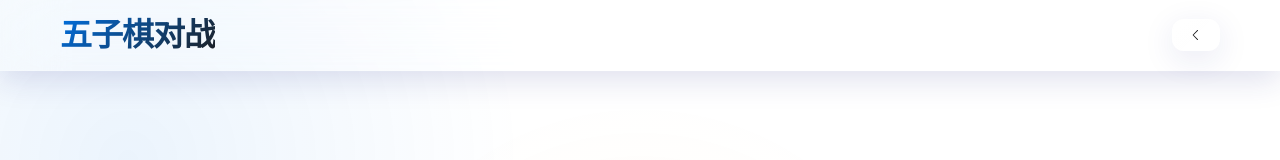
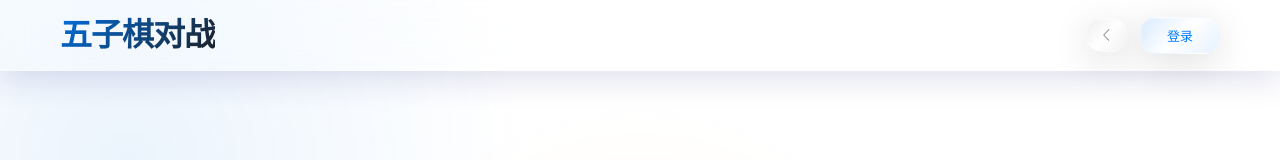
Before and after one commit to zhongyuhong123/Gobang, a Vue app in the folder frontend/: page / in a window 1280 px wide. Shown: the top 160 px of the page. Built offline with nearby package versions, Linux system fonts and the light colour scheme.

Commit message:
feat(导航栏): 重构游戏导航栏并添加液态按钮效果

```diff
--- a/frontend/src/components/GameNavbar.vue
+++ b/frontend/src/components/GameNavbar.vue
@@ -1,25 +1,32 @@
 <template>
   <nav class="navbar">
     <div class="nav-container">
-      <!-- Logo和标题 -->
       <div class="nav-logo">
         <h1>{{ title }}</h1>
       </div>
 
-      <!-- 导航按钮区域 -->
       <div class="nav-actions">
-        <!-- 仅在非首页显示返回按钮 -->
         <button
-          class="back-btn"
+          v-if="showBackButton"
+          class="liquid-btn back-btn"
           @click="$router.push('/')"
           aria-label="返回首页">
           <el-icon class="back-icon"><ArrowLeft /></el-icon>
         </button>
 
-        <!-- 登录/注册按钮（根据登录状态显示） -->
-        <template>
-          <el-button type="primary" to="/login" class="login-link">登录</el-button>
-          <el-button type="primary" to="/register" class="register-link">注册</el-button>
+        <template v-if="!isLogin || forceShowAuthBtns">
+          <button @click="$router.push('/login')" class="liquid-btn login-btn">
+            <span class="btn-text">登录</span>
+          </button>
+        </template>
+
+        <template v-else-if="isLogin && !forceShowAuthBtns">
+          <button @click="$router.push('/game')" class="liquid-btn enter-game-btn">
+            <span class="btn-text">进入游戏</span>
+          </button>
+          <button @click="handleLogout" class="liquid-btn logout-btn">
+            <span class="btn-text">退出登录</span>
+          </button>
         </template>
       </div>
     </div>
@@ -28,26 +35,25 @@
 
 <script setup>
 import { ref, onMounted } from 'vue'
+import { useRouter } from 'vue-router'
+import { ElMessage } from 'element-plus'
 import { ArrowLeft } from '@element-plus/icons-vue'
 
-// 定义组件属性
+const router = useRouter()
+
 defineProps({
-  // 导航栏标题，默认"五子棋对战"
   title: {
     type: String,
     default: '五子棋对战'
   },
-  // 是否显示返回按钮
   showBackButton: {
     type: Boolean,
     default: true
   },
-  // 是否显示"已有账号"提示
   showLoginHint: {
     type: Boolean,
     default: false
   },
-  // 是否强制显示登录/注册按钮（即使已登录）
   forceShowAuthBtns: {
     type: Boolean,
     default: false
@@ -56,21 +62,26 @@ defineProps({
 
 const isLogin = ref(false)
 
-// 检查用户登录状态
 const checkLoginStatus = () => {
   const token = localStorage.getItem('token')
   isLogin.value = !!token
 }
 
+const handleLogout = () => {
+  localStorage.removeItem('token')
+  localStorage.removeItem('userInfo')
+  isLogin.value = false
+  ElMessage.success('退出登录成功')
+  router.push('/')
+}
+
 onMounted(() => {
-  // 组件挂载时检查登录状态
   checkLoginStatus()
 })
 </script>
 
 <style scoped>
 .navbar {
-  /* 增强液态玻璃效果 */
   background: rgba(255, 255, 255, 0.15);
   backdrop-filter: blur(30px);
   -webkit-backdrop-filter: blur(30px);
@@ -79,10 +90,9 @@ onMounted(() => {
   top: 0;
   left: 0;
   right: 0;
-  z-index: 10000; /* 确保在最上层 */
+  z-index: 10000;
   box-shadow: 0 8px 32px 0 rgba(31, 38, 135, 0.15);
   transition: all 0.3s ease;
-  will-change: transform, opacity;
 }
 
 .nav-container {
@@ -107,6 +117,9 @@ onMounted(() => {
   -webkit-background-clip: text;
   -webkit-text-fill-color: transparent;
   background-clip: text;
+  user-select: none;
+  outline: none;
+  -webkit-user-select: none;
 }
 
 .nav-logo h1:hover {
@@ -117,165 +130,197 @@ onMounted(() => {
 .nav-actions {
   display: flex;
   align-items: center;
-  gap: 16px;
+  gap: 12px;
+}
+
+.liquid-btn {
+  position: relative;
+  border: none;
+  padding: 8px 16px;
+  border-radius: 16px;
+  font-size: 13px;
+  font-weight: 500;
+  cursor: pointer;
+  overflow: hidden;
+  transition: all 0.4s cubic-bezier(0.23, 1, 0.32, 1);
+  backdrop-filter: blur(20px);
+  -webkit-backdrop-filter: blur(20px);
+  background: rgba(255, 255, 255, 0.1);
+  border: 1px solid rgba(255, 255, 255, 0.2);
+  box-shadow:
+    0 6px 24px rgba(0, 0, 0, 0.1),
+    inset 0 1px 0 rgba(255, 255, 255, 0.3),
+    inset 0 -1px 0 rgba(255, 255, 255, 0.1);
+  min-width: 80px;
+  text-align: center;
+  user-select: none;
+  outline: none;
+  -webkit-user-select: none;
+}
+
+.btn-text {
+  position: relative;
+  display: block;
+  transition: all 0.3s ease;
+  z-index: 2;
+}
+
+
+
+.login-btn {
+  color: #007AFF;
+  background: linear-gradient(135deg,
+    rgba(0, 122, 255, 0.15) 0%,
+    rgba(255, 255, 255, 0.05) 50%,
+    rgba(0, 122, 255, 0.1) 100%);
+}
+
+.login-btn:hover {
+  transform: translateY(-1px) scale(1.01);
+  box-shadow:
+    0 8px 28px rgba(0, 122, 255, 0.15),
+    inset 0 1px 0 rgba(255, 255, 255, 0.4),
+    inset 0 -1px 0 rgba(255, 255, 255, 0.2);
+  background: linear-gradient(135deg,
+    rgba(0, 122, 255, 0.2) 0%,
+    rgba(255, 255, 255, 0.1) 50%,
+    rgba(0, 122, 255, 0.15) 100%);
+}
+
+.login-btn:active {
+  transform: translateY(0) scale(0.98);
+}
+
+.enter-game-btn {
+  color: #34C759;
+  background: linear-gradient(135deg,
+    rgba(52, 199, 89, 0.15) 0%,
+    rgba(255, 255, 255, 0.05) 50%,
+    rgba(52, 199, 89, 0.1) 100%);
+}
+
+.enter-game-btn:hover {
+  transform: translateY(-1px) scale(1.01);
+  box-shadow:
+    0 8px 28px rgba(52, 199, 89, 0.15),
+    inset 0 1px 0 rgba(255, 255, 255, 0.4),
+    inset 0 -1px 0 rgba(255, 255, 255, 0.2);
+  background: linear-gradient(135deg,
+    rgba(52, 199, 89, 0.2) 0%,
+    rgba(255, 255, 255, 0.1) 50%,
+    rgba(52, 199, 89, 0.15) 100%);
+}
+
+.enter-game-btn:active {
+  transform: translateY(0) scale(0.98);
+}
+
+.logout-btn {
+  color: #FF3B30;
+  background: linear-gradient(135deg,
+    rgba(255, 59, 48, 0.15) 0%,
+    rgba(255, 255, 255, 0.05) 50%,
+    rgba(255, 59, 48, 0.1) 100%);
+}
+
+.logout-btn:hover {
+  transform: translateY(-1px) scale(1.01);
+  box-shadow:
+    0 8px 28px rgba(255, 59, 48, 0.15),
+    inset 0 1px 0 rgba(255, 255, 255, 0.4),
+    inset 0 -1px 0 rgba(255, 255, 255, 0.2);
+  background: linear-gradient(135deg,
+    rgba(255, 59, 48, 0.2) 0%,
+    rgba(255, 255, 255, 0.1) 50%,
+    rgba(255, 59, 48, 0.15) 100%);
+}
+
+.logout-btn:active {
+  transform: translateY(0) scale(0.98);
 }
 
 .back-btn {
-  /* 液态玻璃效果 */
-  background: rgba(255, 255, 255, 0.25);
-  backdrop-filter: blur(20px);
-  -webkit-backdrop-filter: blur(20px);
-  border: 1px solid rgba(255, 255, 255, 0.25);
-  color: var(--text-primary);
-  padding: 8px 16px;
-  border-radius: 12px;
-  cursor: pointer;
-  font-size: 14px;
-  font-weight: 500;
-  transition: all 0.3s ease;
+  color: #8E8E93;
+  background: linear-gradient(135deg,
+    rgba(142, 142, 147, 0.15) 0%,
+    rgba(255, 255, 255, 0.05) 50%,
+    rgba(142, 142, 147, 0.1) 100%);
+  padding: 8px 12px;
+  min-width: auto;
   display: flex;
   align-items: center;
-  gap: 6px;
-  box-shadow: 0 8px 32px rgba(31, 38, 135, 0.1);
-  position: relative;
-  overflow: hidden;
+  justify-content: center;
+  -webkit-user-select: none;
 }
 
-.back-btn::before {
+.back-btn:hover {
+  transform: translateY(-1px) scale(1.01);
+  box-shadow:
+    0 8px 28px rgba(142, 142, 147, 0.15),
+    inset 0 1px 0 rgba(255, 255, 255, 0.4),
+    inset 0 -1px 0 rgba(255, 255, 255, 0.2);
+  background: linear-gradient(135deg,
+    rgba(142, 142, 147, 0.2) 0%,
+    rgba(255, 255, 255, 0.1) 50%,
+    rgba(142, 142, 147, 0.15) 100%);
+  color: #007AFF;
+}
+
+.back-btn:active {
+  transform: translateY(0) scale(0.98);
+}
+
+.back-icon {
+  font-size: 16px;
+  transition: transform 0.3s ease;
+  user-select: none;
+  -webkit-user-select: none;
+}
+
+.back-btn:hover .back-icon {
+  transform: translateX(-2px);
+}
+
+.liquid-btn::before {
   content: '';
   position: absolute;
   top: 0;
-  left: 0;
-  right: 0;
-  bottom: 0;
-  background: linear-gradient(135deg, rgba(255, 255, 255, 0.3) 0%, transparent 50%);
-  pointer-events: none;
+  left: -100%;
+  width: 100%;
+  height: 100%;
+  background: linear-gradient(90deg,
+    transparent,
+    rgba(255, 255, 255, 0.2),
+    transparent);
+  transition: left 0.6s ease;
 }
 
-.back-btn:hover {
-  background: rgba(255, 255, 255, 0.35);
-  border-color: rgba(255, 255, 255, 0.35);
-  color: var(--primary-color);
-  transform: translateX(-2px);
-  box-shadow: 0 10px 40px rgba(31, 38, 135, 0.15);
+.liquid-btn:hover::before {
+  left: 100%;
 }
 
-.enter-game-btn {
-  /* 优化的液态玻璃效果渐变按钮 */
-  background: linear-gradient(135deg, rgba(0, 113, 227, 0.9), rgba(0, 136, 255, 0.9));
-  backdrop-filter: blur(25px);
-  -webkit-backdrop-filter: blur(25px);
-  /* 清晰的白色边框 */
-  border: 1px solid rgba(255, 255, 255, 0.4);
-  color: white;
-  padding: 12px 28px;
-  border-radius: 16px;
-  cursor: pointer;
-  font-size: 16px;
-  font-weight: 700;
-  transition: all 0.3s cubic-bezier(0.4, 0, 0.2, 1);
-  /* 增强的阴影效果 */
-  box-shadow: 0 8px 32px rgba(0, 113, 227, 0.35), 0 2px 8px rgba(0, 0, 0, 0.1);
-  text-transform: uppercase;
-  letter-spacing: 0.05em;
-  position: relative;
-  overflow: hidden;
+@keyframes subtle-pulse {
+  0% {
+    box-shadow: 0 8px 32px rgba(0, 0, 0, 0.1), inset 0 1px 0 rgba(255, 255, 255, 0.3);
+  }
+  50% {
+    box-shadow: 0 8px 40px rgba(0, 0, 0, 0.15), inset 0 1px 0 rgba(255, 255, 255, 0.4);
+  }
+  100% {
+    box-shadow: 0 8px 32px rgba(0, 0, 0, 0.1), inset 0 1px 0 rgba(255, 255, 255, 0.3);
+  }
 }
 
-.enter-game-btn::before {
-  content: '';
-  position: absolute;
-  top: 0;
-  left: 0;
-  right: 0;
-  bottom: 0;
-  background: linear-gradient(135deg, rgba(255, 255, 255, 0.3) 0%, transparent 50%);
-  pointer-events: none;
+.liquid-btn {
+  animation: subtle-pulse 4s ease-in-out infinite;
 }
 
-.enter-game-btn:hover {
-  transform: translateY(-2px);
-  box-shadow: 0 12px 40px rgba(0, 113, 227, 0.35);
-  background: linear-gradient(135deg, rgba(0, 136, 255, 0.9), rgba(0, 159, 255, 0.9));
-  border-color: rgba(255, 255, 255, 0.35);
+.liquid-btn:hover {
+  animation: none;
 }
 
-.enter-game-btn:active {
-  transform: translateY(0);
-}
 
-.login-link, .register-link {
-  text-decoration: none;
-  font-size: 14px;
-  font-weight: 600;
-  padding: 10px 20px;
-  border-radius: 14px;
-  transition: all 0.3s cubic-bezier(0.4, 0, 0.2, 1);
-  display: inline-flex;
-  align-items: center;
-  justify-content: center;
-  min-width: 90px;
-  text-transform: uppercase;
-  letter-spacing: 0.05em;
-  backdrop-filter: blur(20px);
-  -webkit-backdrop-filter: blur(20px);
-  position: relative;
-  overflow: hidden;
-  box-shadow: 0 8px 32px rgba(31, 38, 135, 0.1);
-}
 
-.login-link {
-  color: var(--primary-color);
-  border: 1px solid rgba(255, 255, 255, 0.25);
-  background: rgba(255, 255, 255, 0.25);
-}
-
-.login-link::before,
-.register-link::before {
-  content: '';
-  position: absolute;
-  top: 0;
-  left: 0;
-  right: 0;
-  bottom: 0;
-  background: linear-gradient(135deg, rgba(255, 255, 255, 0.3) 0%, transparent 50%);
-  pointer-events: none;
-}
-
-.login-link:hover {
-  background: rgba(0, 113, 227, 0.9);
-  color: white;
-  transform: translateY(-2px);
-  box-shadow: 0 12px 40px rgba(0, 113, 227, 0.25);
-  border-color: rgba(255, 255, 255, 0.35);
-}
-
-.register-link {
-  background: rgba(0, 113, 227, 0.8);
-  color: white;
-  border: 1px solid rgba(255, 255, 255, 0.25);
-}
-
-.register-link:hover {
-  background: rgba(0, 136, 255, 0.9);
-  border-color: rgba(255, 255, 255, 0.35);
-  transform: translateY(-2px);
-  box-shadow: 0 12px 40px rgba(0, 113, 227, 0.35);
-}
-
-.login-hint {
-  color: var(--text-secondary);
-  text-decoration: none;
-  font-size: 14px;
-  transition: all var(--transition-fast);
-}
-
-.login-hint:hover {
-  color: var(--primary-color);
-  text-decoration: underline;
-}
-
-/* 响应式设计 */
 @media (max-width: 768px) {
   .nav-container {
     padding: 0 10px;
@@ -286,16 +331,23 @@ onMounted(() => {
   }
 
   .nav-actions {
-    gap: 10px;
+    gap: 8px;
   }
 
-  .enter-game-btn,
-  .login-link,
-  .register-link,
+  .liquid-btn {
+    padding: 6px 12px;
+  font-size: 12px;
+  min-width: 70px;
+  -webkit-user-select: none;
+}
+
   .back-btn {
-    padding: 6px 12px;
+    padding: 6px 10px;
+    min-width: auto;
+  }
+
+  .back-icon {
     font-size: 14px;
-    min-width: 70px;
   }
 }
 </style>
```
